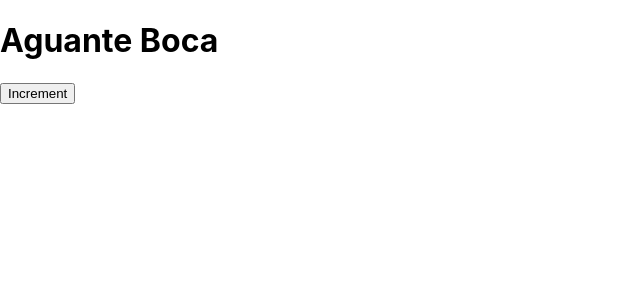
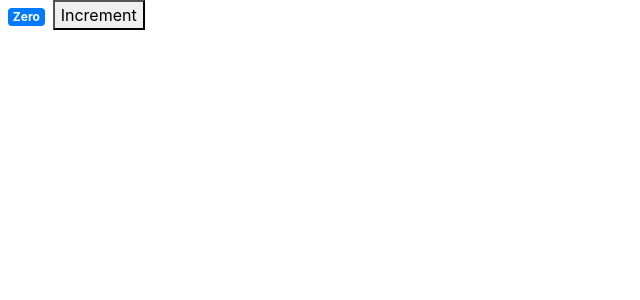
Before and after one commit to matiasg11/firsttry, a React (Create React App) app: page / in a window 1280 px wide. Shown: the top 300 px of the page, without its empty margins (0-640 px from the left). Built offline with nearby package versions, Linux system fonts and the light colour scheme.

Commit message:
Bootstrap working now!

```diff
--- a/package.json
+++ b/package.json
@@ -6,7 +6,9 @@
     "@testing-library/jest-dom": "^5.14.1",
     "@testing-library/react": "^13.0.0",
     "@testing-library/user-event": "^13.2.1",
-    "bootstrap": "4.1.1",
+    "bootstrap": "^4.1.1",
+    "jquery": "^3.6.3",
+    "popper.js": "^1.16.1",
     "react": "^18.2.0",
     "react-dom": "^18.2.0",
     "react-scripts": "5.0.1",
--- a/src/components/counter.jsx
+++ b/src/components/counter.jsx
@@ -1,13 +1,22 @@
 import React, { Component } from "react";
 
 class Counter extends Component {
+    state = {
+        count: 0,
+    };
     render() {
         return (
             <div>
-                <h1>Aguante Boca</h1>
+                <span className="badge badge-primary m-2">
+                    {this.formatCount()}
+                </span>
                 <button>Increment</button>
             </div>
         );
     }
+    formatCount() {
+        const { count } = this.state;
+        return count === 0 ? "Zero" : count;
+    }
 }
 export default Counter;
--- a/src/index.js
+++ b/src/index.js
@@ -4,6 +4,7 @@ import "./index.css";
 import App from "./App";
 import reportWebVitals from "./reportWebVitals";
 import Counter from "./components/counter";
+import "bootstrap/dist/css/bootstrap.css";
 
 const root = ReactDOM.createRoot(document.getElementById("root"));
 root.render(
```
Also changed, not shown: 1 other file (tests, documents, lock files or other folders).
